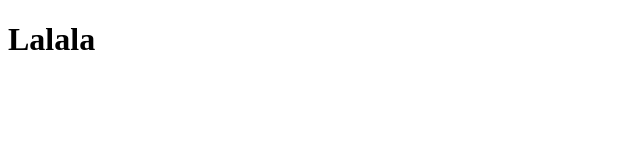
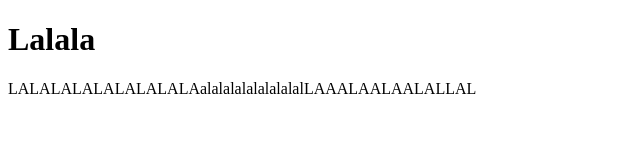
Before and after one commit to circeperlein/astonTest, a plain HTML site: page index.html in a window 1280 px wide. Shown: the whole page, without its empty margins (0-640 px from the left). Drawn offline with Linux system fonts and the light colour scheme.

Commit message:
Ajout d'un paragraphe

```diff
--- a/index.html
+++ b/index.html
@@ -8,6 +8,7 @@
 </head>
 <body>
     <h1>Lalala</h1>
+    <p>LALALALALALALALALAalalalalalalalalalLAAALAALAALALLAL</p>
 
 </body>
 </html>
```
